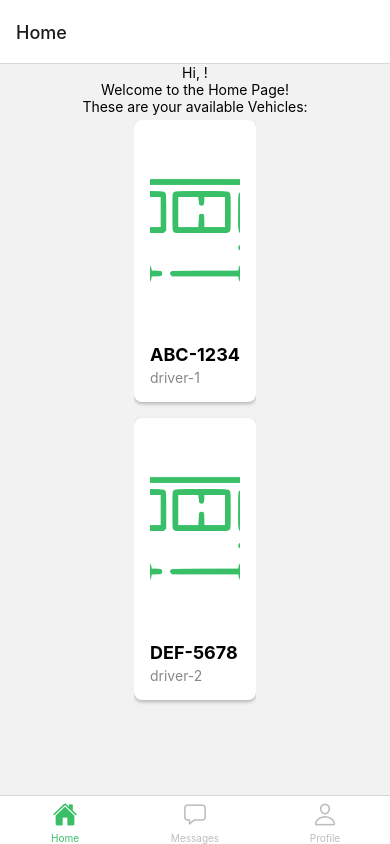
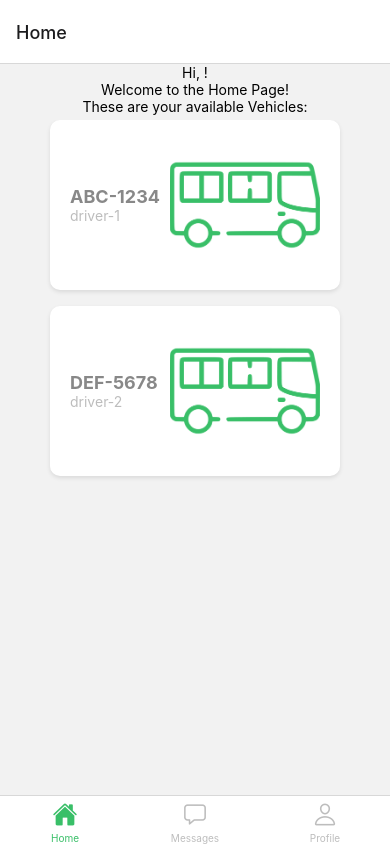
Before and after one commit to Youngermaster/expo-template-youngermaster, a React Native app: screen /Home in a window 390 px wide. Built offline with nearby package versions, Linux system fonts and the light colour scheme.

Commit message:
feat: Update VehicleCard component to display vehicle information
This commit updates the VehicleCard component to display the vehicle's plate number and assigned drivers. It also refactors the component to use a more responsive layout and adds styling improvements for better visual appeal.

```diff
--- a/components/atoms/VehicleCard.tsx
+++ b/components/atoms/VehicleCard.tsx
@@ -1,54 +1,60 @@
 import React from "react";
 import { View, Text, Image, StyleSheet } from "react-native";
+import Vehicle from "~/models/Vehicle";
 import colors from "~/styles/colors";
 
-interface VehicleCardProps {
-  vehicleName: string;
-  vehicleDescription: string;
-}
-
-const VehicleCard: React.FC<VehicleCardProps> = ({
-  vehicleName,
-  vehicleDescription,
-}) => {
+const VehicleCard: React.FC<Vehicle> = ({ plate, assignedDrivers }) => {
+  console.log(plate, assignedDrivers);
   return (
-    <View style={styles.container}>
-      <Image source={require("~/images/icons/Bus.png")} style={styles.image} />
-      <Text style={styles.name}>{vehicleName}</Text>
-      <Text style={styles.description}>{vehicleDescription}</Text>
+    <View style={styles.cardContainer}>
+      <View style={styles.detailsContainer}>
+        <Text style={styles.vehicleName}>{plate}</Text>
+        <Text style={styles.vehicleDescription}>
+          {assignedDrivers.join(", ")}
+        </Text>
+      </View>
+      <Image
+        source={require("~/images/icons/Bus.png")}
+        style={styles.vehicleImage}
+      />
     </View>
   );
 };
 
 const styles = StyleSheet.create({
-  container: {
+  cardContainer: {
+    flexDirection: "row",
+    justifyContent: "space-between",
+    alignItems: "center",
     backgroundColor: colors.white,
-    borderRadius: 8,
-    padding: 16,
+    borderRadius: 10,
+    shadowColor: colors.black,
+    shadowOffset: { width: 0, height: 2 },
+    shadowOpacity: 0.1,
+    shadowRadius: 4,
+    elevation: 3,
+    paddingHorizontal: 20,
+    paddingVertical: 10,
+    marginHorizontal: 10,
     marginBottom: 16,
-    shadowColor: colors.black,
-    shadowOffset: {
-      width: 0,
-      height: 2,
-    },
-    shadowOpacity: 0.25,
-    shadowRadius: 3.84,
-    elevation: 5,
   },
-  image: {
-    width: "100%",
-    height: 200,
-    marginBottom: 8,
-    borderRadius: 8,
+  detailsContainer: {
+    flex: 1,
+    paddingRight: 10,
   },
-  name: {
+  vehicleName: {
     fontSize: 18,
     fontWeight: "bold",
-    marginBottom: 4,
+    color: colors.gray_2,
   },
-  description: {
+  vehicleDescription: {
     fontSize: 14,
-    color: colors.gray_2,
+    color: colors.gray,
+  },
+  vehicleImage: {
+    width: 150,
+    height: 150,
+    borderRadius: 10,
   },
 });
 
--- a/screens/home/HomeScreen.tsx
+++ b/screens/home/HomeScreen.tsx
@@ -1,5 +1,5 @@
 import React, { useEffect } from "react";
-import { View, Text, SafeAreaView, ScrollView } from "react-native";
+import { SafeAreaView, ScrollView, Text } from "react-native";
 import useDriverStore from "~/stores/DriverStore";
 import useVehicleStore from "~/stores/VehicleStore";
 import getVehicles from "~/hooks/useVehicles";
@@ -23,16 +23,15 @@ const HomeScreen = ({ navigation }: { navigation: any }) => {
     <SafeAreaView style={styles.container}>
       <Text>Hi, {driver?.name}!</Text>
       <Text>Welcome to the Home Page!</Text>
-
       <Text>These are your available Vehicles:</Text>
       <ScrollView style={styles.vehicleContainer}>
         {vehicles.map((vehicle) => (
-          <View key={vehicle.id}>
-            <VehicleCard
-              vehicleName={vehicle.plate}
-              vehicleDescription={vehicle.assignedDrivers.join(", ")}
-            />
-          </View>
+          <VehicleCard
+            key={vehicle.id}
+            id={vehicle.id}
+            plate={vehicle.plate}
+            assignedDrivers={vehicle.assignedDrivers}
+          />
         ))}
       </ScrollView>
     </SafeAreaView>
```
